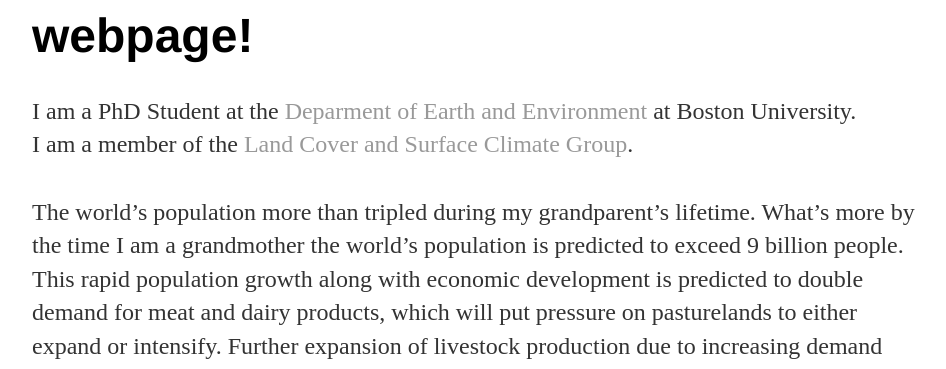
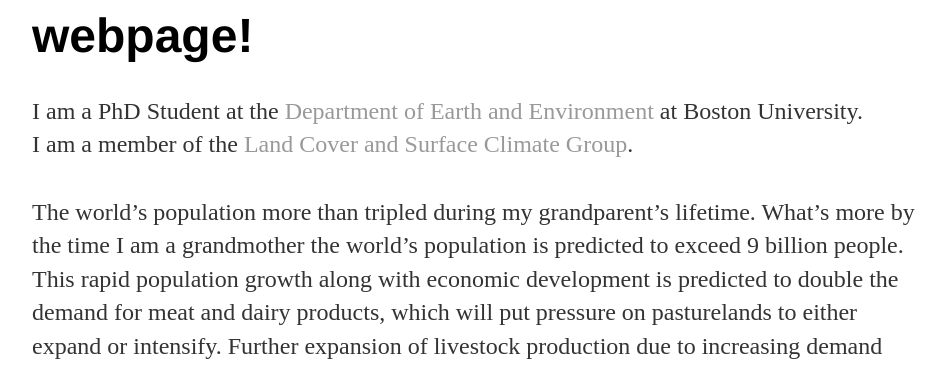
Before and after one commit to rkstan/rkstan.github.io, a Jekyll site: the page built from index.html, in a window 1280 px wide. Shown: the part 162-531 px from the top of the page, without its empty margins (160-1106 px from the left). Built offline with Jekyll 4.4.1, drawn with Linux system fonts in a browser that asks for light colours; some of the changed text lies outside the part shown.

Commit message:
Update index.html

```diff
--- a/index.html
+++ b/index.html
@@ -6,10 +6,10 @@
 
     		<div class="blurb">
         		<h1>Welcome to Radost Stanimirova's webpage!</h1>
-				<p> I am a PhD Student at the <a href="https://www.bu.edu/earth/">Deparment of Earth and Environment</a> at Boston University. <br>
+				<p> I am a PhD Student at the <a href="https://www.bu.edu/earth/">Department of Earth and Environment</a> at Boston University. <br>
 				I am a member of the <a href="http://www.bu.edu/lcsc/">Land Cover and Surface Climate Group</a>. <br>
 				<br>
-				The world’s population more than tripled during my grandparent’s lifetime. What’s more by the time I am a grandmother the world’s population is predicted to exceed 9 billion people. This rapid population growth along with economic development is predicted to double demand for meat and dairy products, which will put pressure on pasturelands to either expand or intensify. Further expansion of livestock production due to increasing demand could have devastating environmental impacts. In order to anticipate future food shortages and ensure sustainable land use, we need better information and better models on how to manage pasturelands. My study uses existing datasets of global distribution of pasturelands and climate change predictions to improve our understanding of the vulnerabilities of global pasturelands in the next 30-50 years. <br>
+				The world’s population more than tripled during my grandparent’s lifetime. What’s more by the time I am a grandmother the world’s population is predicted to exceed 9 billion people. This rapid population growth along with economic development is predicted to double the demand for meat and dairy products, which will put pressure on pasturelands to either expand or intensify. Further expansion of livestock production due to increasing demand could have devastating environmental impacts. In order to anticipate future food shortages and ensure sustainable land use, we need better information and better models on how to manage pasturelands. My study uses existing datasets of global distribution of pasturelands and climate change predictions to improve our understanding of the vulnerabilities of global pasturelands in the next 30-50 years. <br>
 				<br>
 				<a href="/research">Read more about my research</a></p>
 
```
